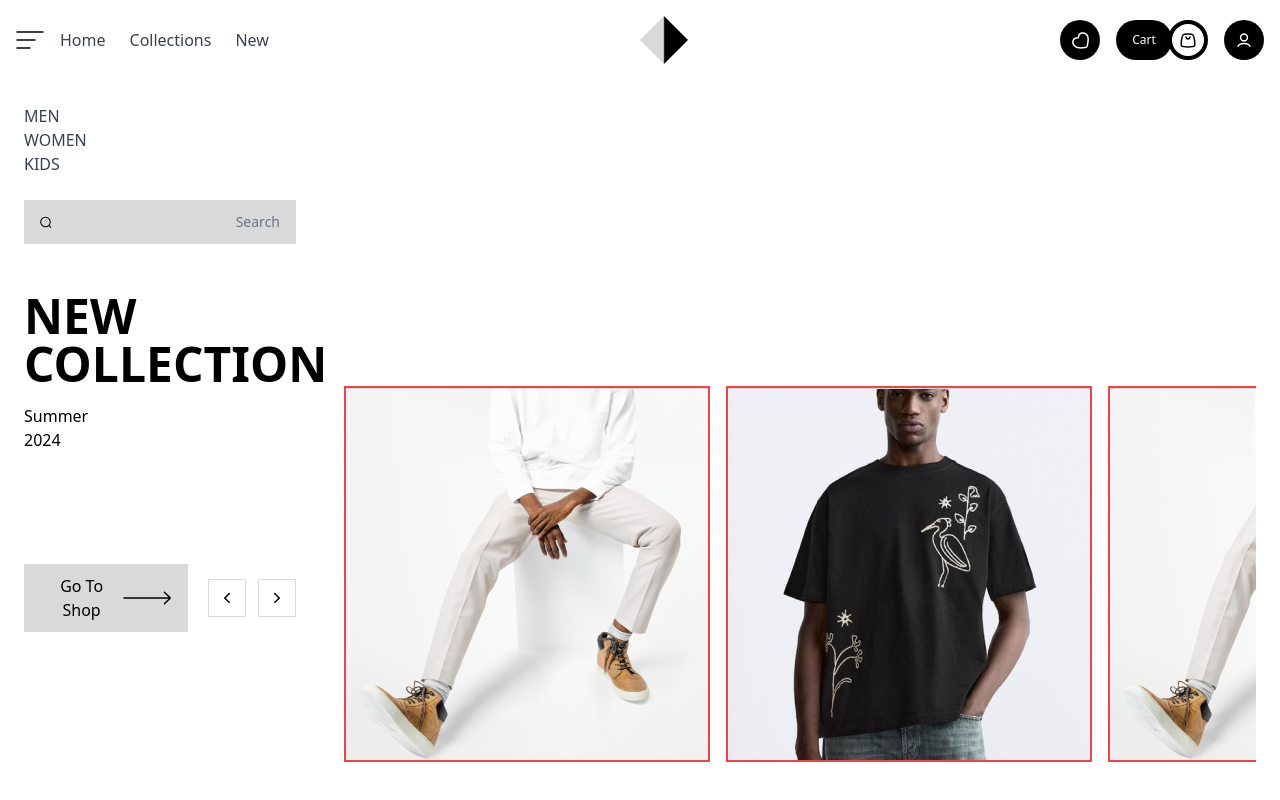
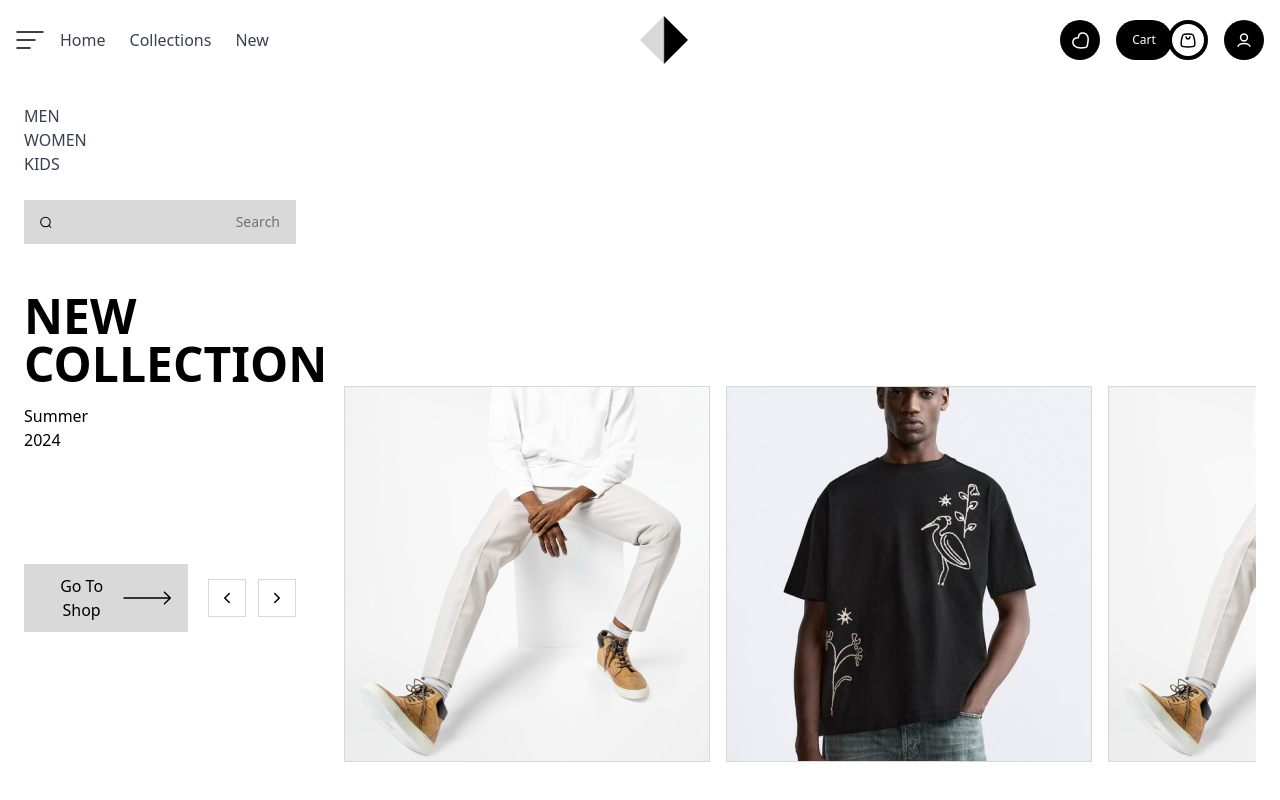
Before and after one commit to Acquaah-Emmanuel-Kofi/fashion-commerce, a Next.js app: page / in a window 1280 px wide. Built offline with nearby package versions, Linux system fonts and the light colour scheme.

Commit message:
refactor: remove border from product cards

```diff
--- a/app/shared/components/ProductSlider.tsx
+++ b/app/shared/components/ProductSlider.tsx
@@ -40,7 +40,7 @@ const ProductSlider = () => {
         {products.map((product) => (
           <div
             key={product.id}
-            className="w-[170px] h-[280px] lg:w-[366px] lg:h-[376px] bg-white overflow-hidden border-2 border-red-500"
+            className="w-[170px] h-[280px] lg:w-[366px] lg:h-[376px] bg-white overflow-hidden"
           >
             {/* Product Image */}
             <Image
```
